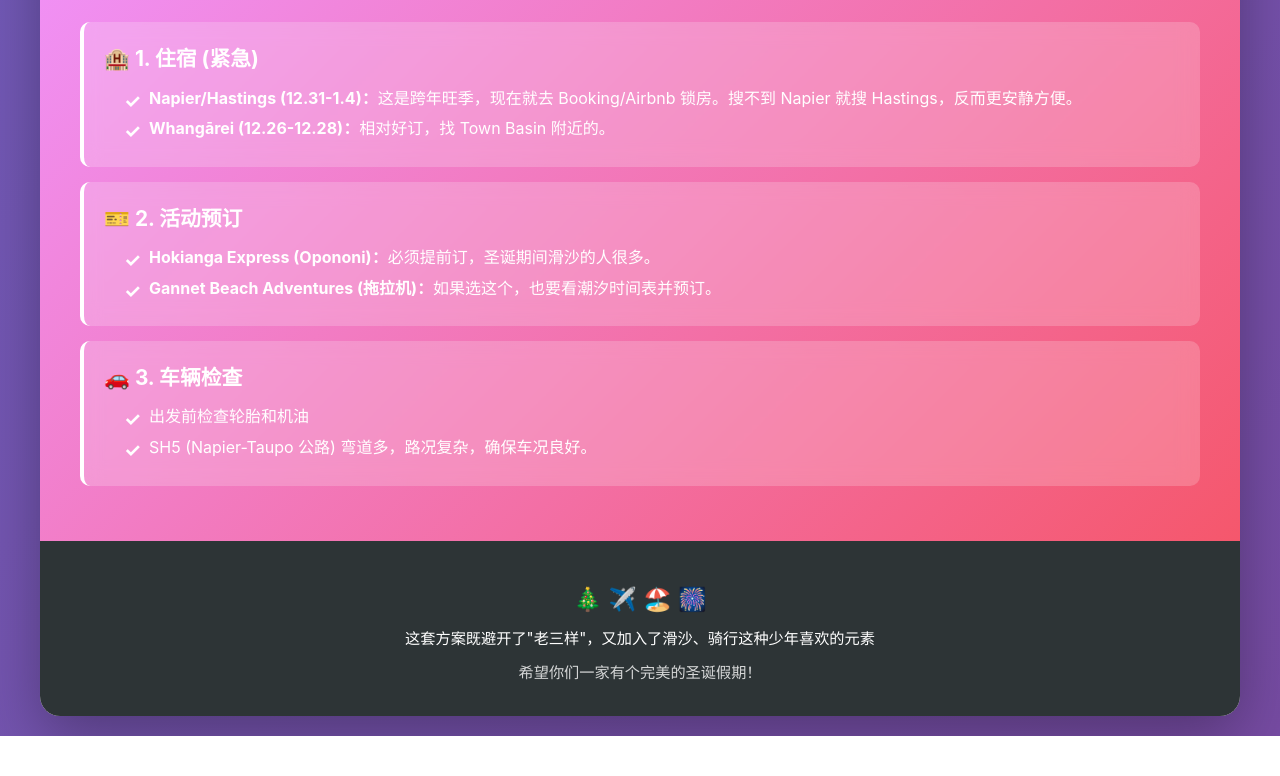
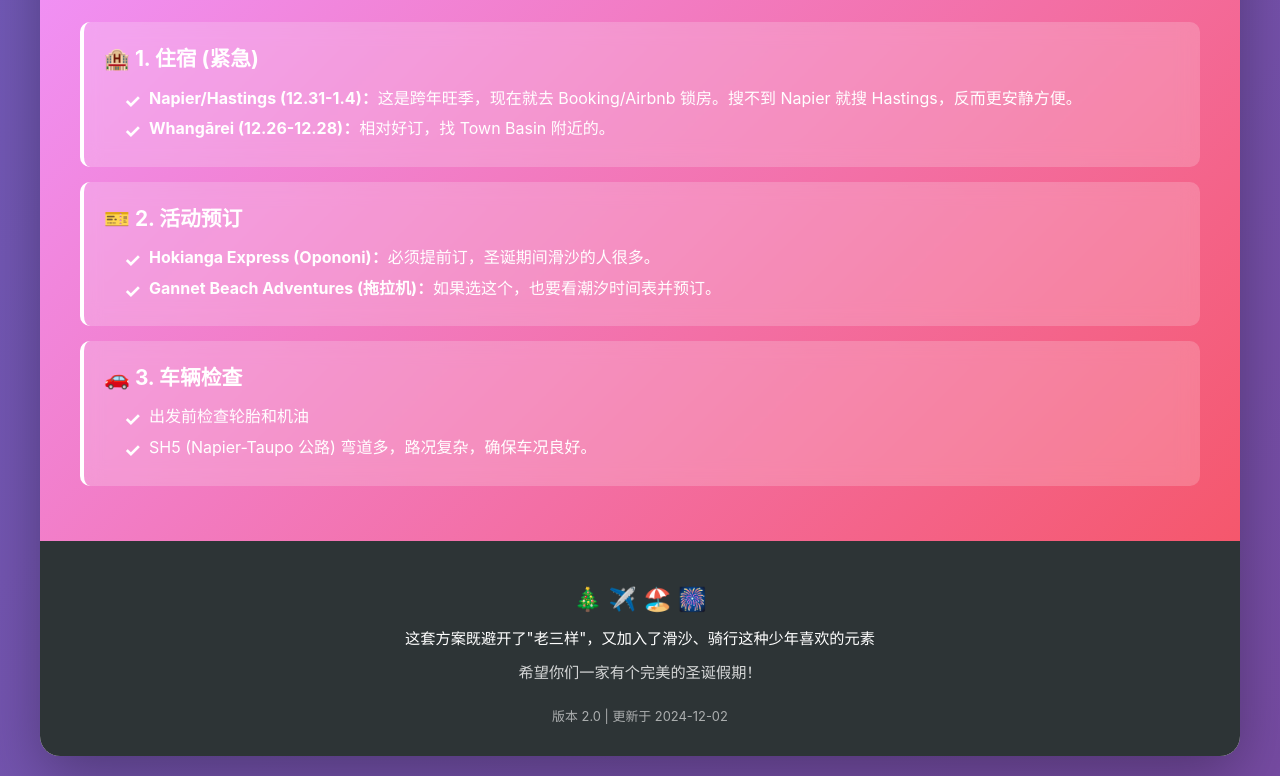
Before and after one commit to flyzhenghao/2025-Xmas-Trip, a plain HTML site: page index.html in a window 1280 px wide. Shown: the part 5524-6300 px from the top of the page. Before the commit the page ends 6260 px from the top, so only its background shows below. Drawn offline with Linux system fonts and the light colour scheme.

Commit message:
Add version number in footer (v2.0)

```diff
--- a/index.html
+++ b/index.html
@@ -851,6 +851,7 @@
             <div class="footer-emoji">🎄 ✈️ 🏖️ 🎆</div>
             <p data-trans-key="footerText1">这套方案既避开了"老三样"，又加入了滑沙、骑行这种少年喜欢的元素</p>
             <p style="margin-top: 10px; opacity: 0.8;" data-trans-key="footerText2">希望你们一家有个完美的圣诞假期！</p>
+            <p style="margin-top: 20px; font-size: 0.85em; opacity: 0.6;" data-zh="版本 2.0 | 更新于 2024-12-02" data-en="Version 2.0 | Updated Dec 2, 2024">版本 2.0 | 更新于 2024-12-02</p>
         </footer>
     </div>
 
```
